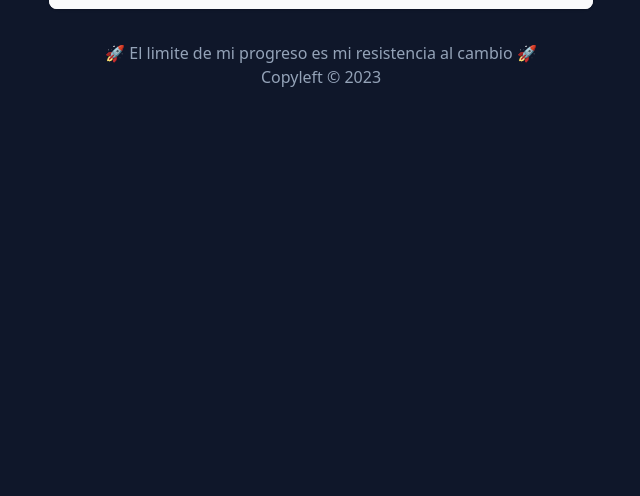
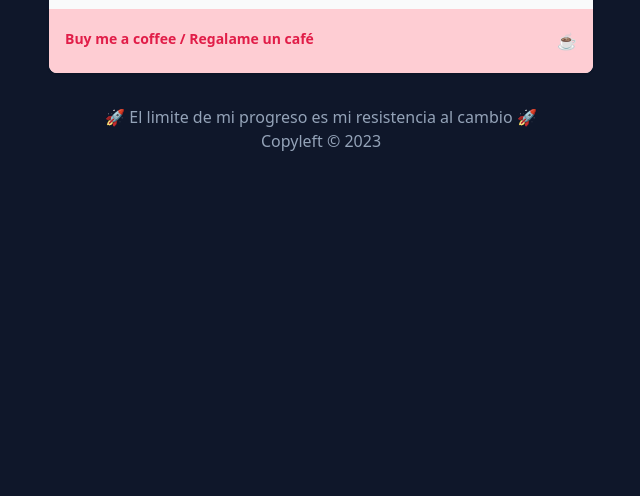
Before and after one commit to camiloavil/BioWebPageNginxDocker, a plain HTML site: page www/index.html in a window 1280 px wide. Shown: the part 304-800 px from the top of the page, without its empty margins (319-959 px from the left). Drawn offline with nearby package versions, Linux system fonts and the light colour scheme.

Commit message:
Se Agrega segmento final BuymeaCoffee

```diff
--- a/www/index.html
+++ b/www/index.html
@@ -145,14 +145,14 @@
           </a>
           <span>🎒</span>
         </div>
+        -->
         <div class="bg-rose-200 px-4 py-5 w-full flex justify-between">
           <a class="text-sm font-bold text-rose-600 text-center hover:text-rose-800 cursor-pointer"
-            href="https://gndx.dev/mediakit/" target="_blank">
-            SPONSORS (Media Kit)
+            href="https://www.buymeacoffee.com/camiloavil" target="_blank">
+            Buy me a coffee / Regalame un café
           </a>
-          <span>🚀</span>
+          <span>☕</span>
         </div>
-        -->
       </div>
     </div>
   </div>
```
